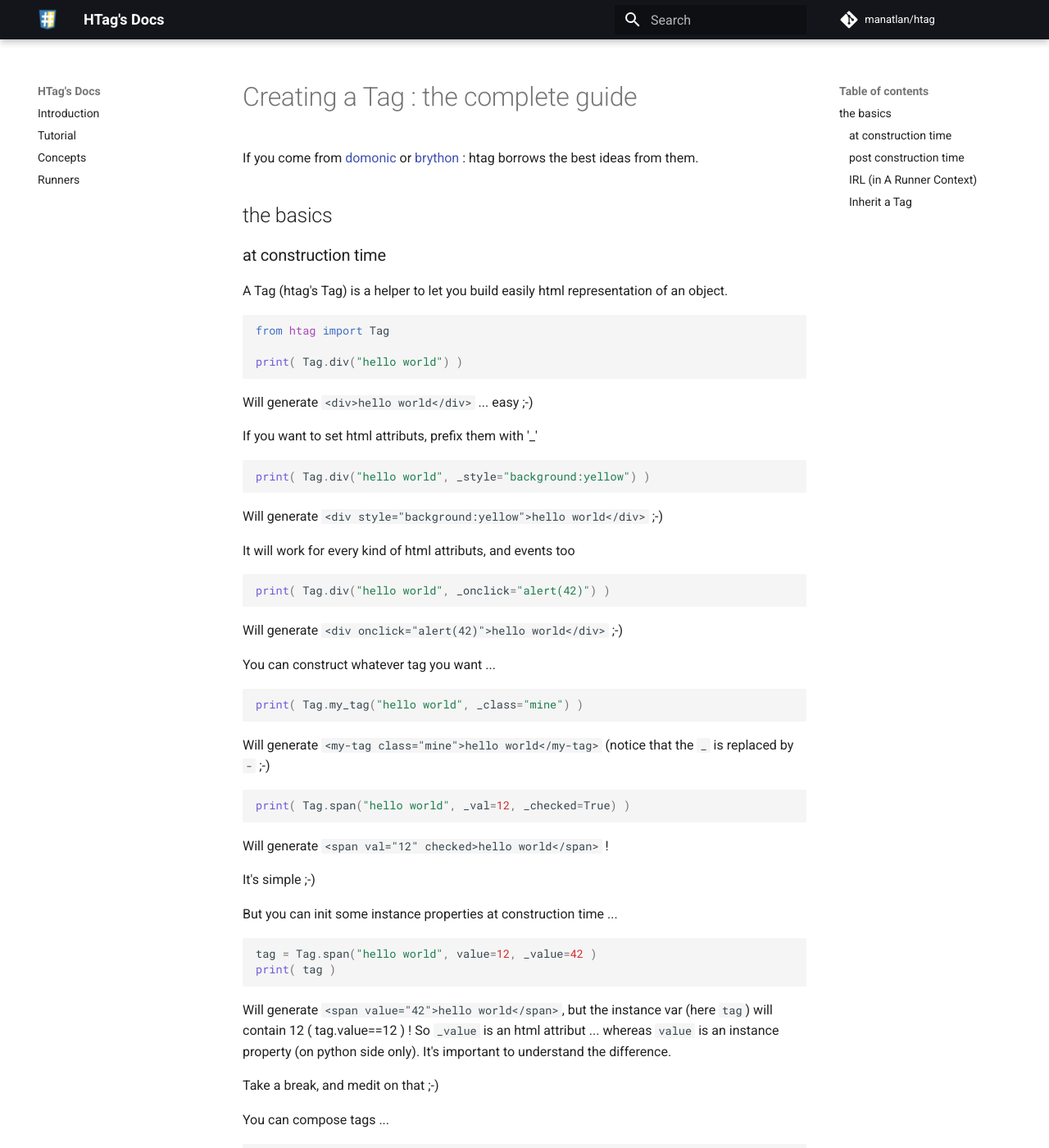
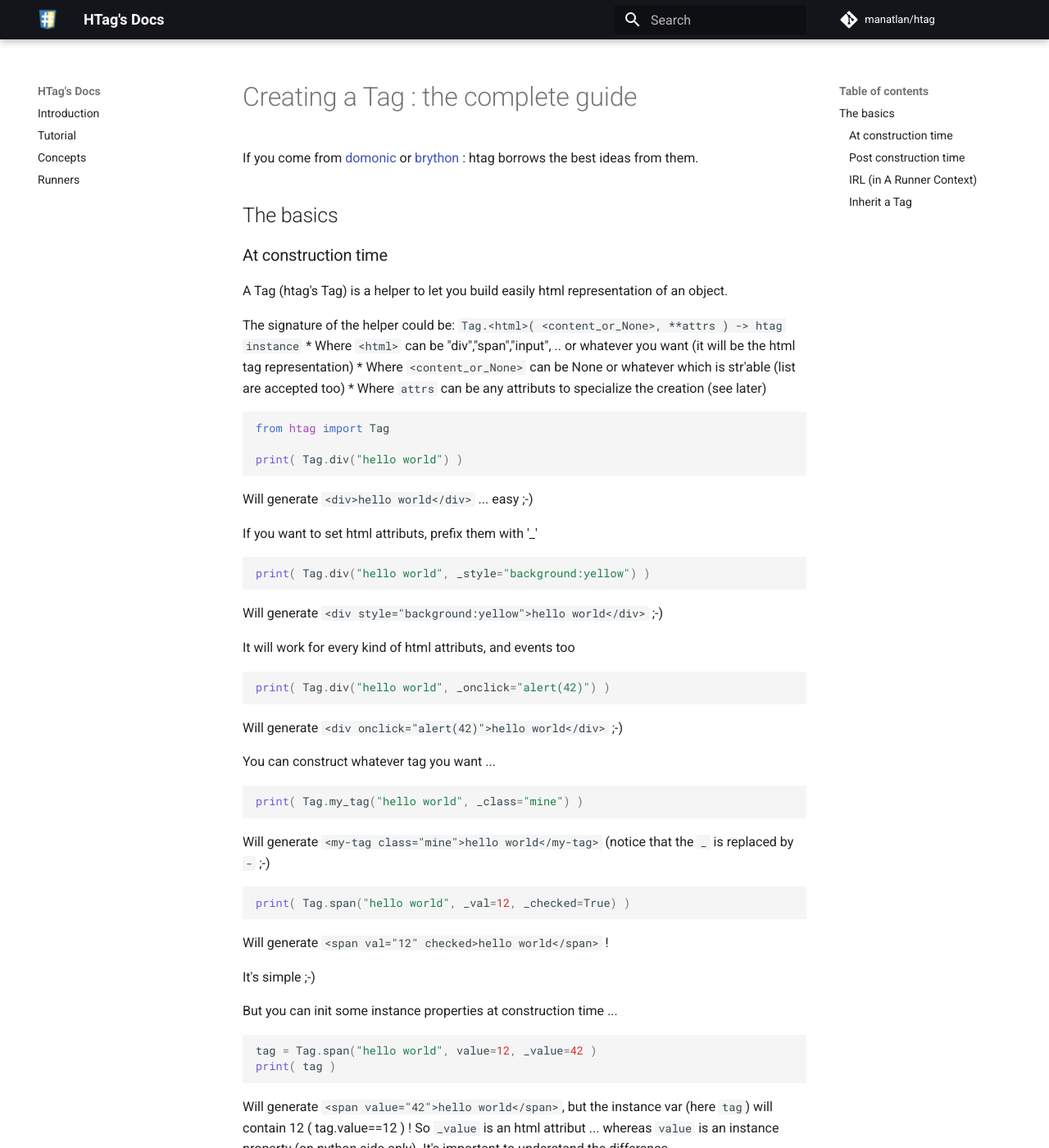
Before and after one commit to manatlan/htag, an MkDocs documentation site: the page built from docs/creating_a_tag.md, in a window 1280 px wide and 1400 px high. Shown: the whole window at 82% size. Built offline with MkDocs 1.6.1 and Material for MkDocs 9.7.7, drawn with Linux system fonts in a browser that asks for light colours; comment, search, counter and statistics services are not loaded; some of the changed text lies outside the part shown.

Commit message:
Update creating_a_tag.md

````diff
--- a/docs/creating_a_tag.md
+++ b/docs/creating_a_tag.md
@@ -2,10 +2,16 @@
 
 If you come from [domonic](https://github.com/byteface/domonic) or [brython](https://brython.info/static_doc/fr/create.html) : htag borrows the best ideas from them.
 
-## the basics
+## The basics
 
-### at construction time
+### At construction time
 A Tag (htag's Tag) is a helper to let you build easily html representation of an object.
+
+The signature of the helper could be: `Tag.<html>( <content_or_None>, **attrs ) -> htag instance`
+ * Where `<html>` can be "div","span","input", .. or whatever you want (it will be the html tag representation)
+ * Where `<content_or_None>` can be None or whatever which is str'able (list are accepted too)
+ * Where `attrs` can be any attributs to specialize the creation (see later)
+
 
 ```python
 from htag import Tag
@@ -60,12 +66,12 @@ Tag.div( [Tag.span("hello")," ",Tag.b("world")] )
 ```
 it's basically the same thing ^^
 
-### post construction time
+### Post construction time
 
 all this variables are usable/settable post construction time.
 ```python
 tag = Tag.span("hello world", value=12, _value=42 )
-assert tag["value"]=="42"
+assert tag["value"]==42
 assert tag.value==12
 ```
 html attributs are in the dictitem of the tag ! Whereas the instance properties are in the instance ;-)
@@ -116,7 +122,7 @@ here is a simple div construction:
 Tag.div('hello',_style="background:red")
 ```
 
-Here is the same, using inheritance :
+Here is the same, using inheritance (to create a `Div` class) :
 
 ``` python
 class Div(Tag.div):
````
Also changed, not shown: other parts of docs/creating_a_tag.md (+1 -1 lines).
